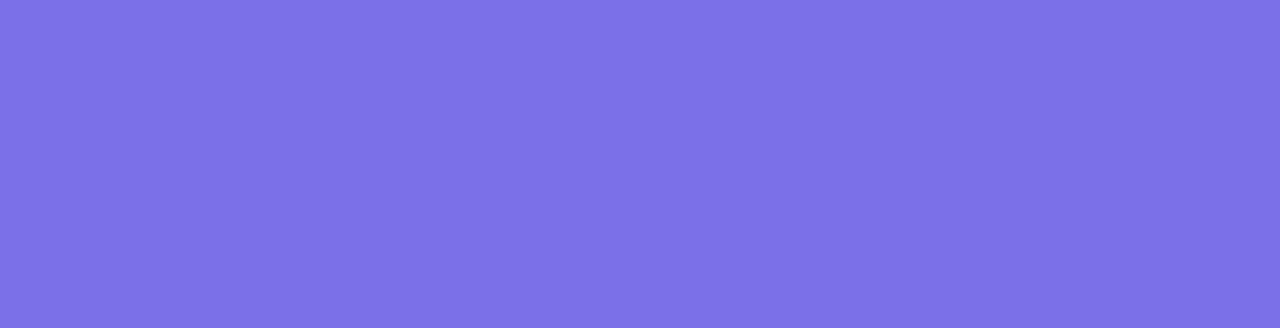
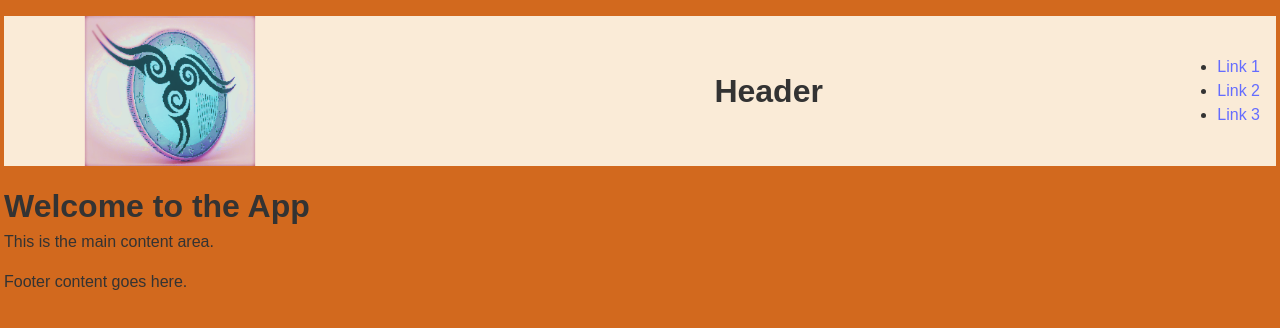
Before and after one commit to fidelChoqueDev/gestionFamily, a React (Vite) app: page / in a window 1280 px wide. Shown: the top 328 px of the page. Built offline with nearby package versions, Linux system fonts and the light colour scheme.

Commit message:
fit:Add layout and react router

```diff
--- a/package.json
+++ b/package.json
@@ -12,7 +12,8 @@
   },
   "dependencies": {
     "react": "^18.2.0",
-    "react-dom": "^18.2.0"
+    "react-dom": "^18.2.0",
+    "react-router": "^7.5.3"
   },
   "devDependencies": {
     "@types/react": "^18.0.27",
--- a/src/App.css
+++ b/src/App.css
@@ -5,12 +5,12 @@
 }
 body {
   font-family: 'Arial', sans-serif;
-  background-color: #7c70e9;
+  background: linear-gradient(45deg,#40E0D0,yellow);
   color: #333;
 }
-#root {
+/*#root {
   max-width: 1280px;
   margin: 0 auto;
   padding: 2rem;
   text-align: center;
-}
+}*/
--- a/src/App.jsx
+++ b/src/App.jsx
@@ -1,11 +1,18 @@
+import { LayoutMain } from './layout/layoutMain'
 import './App.css'
 
 function App() {
 
   return (
-    <div className="App">
-
-    </div>
+    <LayoutMain>
+      <div className="content">
+        <h1>Welcome to the App</h1>
+        <p>This is the main content area.</p>
+      </div>
+      <footer className="footer">
+        <p>Footer content goes here.</p>
+      </footer>
+    </LayoutMain>
   )
 }
 
--- a/src/index.css
+++ b/src/index.css
@@ -17,17 +17,18 @@
 a {
   font-weight: 500;
   color: #646cff;
-  text-decoration: inherit;
+  text-decoration: none;
 }
 a:hover {
   color: #535bf2;
 }
 
-body {
+/*body {
   margin: 0;
   display: flex;
   place-items: center;
-  min-width: 320px;
+  min-width: 100vh;
+  max-width: 100%;
   min-height: 100vh;
 }
 
@@ -53,7 +54,7 @@ button:hover {
 button:focus,
 button:focus-visible {
   outline: 4px auto -webkit-focus-ring-color;
-}
+}*/
 
 @media (prefers-color-scheme: light) {
   :root {
--- /dev/null
+++ b/src/layout/LayoutMain.css
@@ -0,0 +1,28 @@
+.container {
+	background: chocolate;
+	margin-inline: auto;
+	padding-inline: 4px;
+  display: flex;
+  flex-direction: column;
+  min-height: 100vh;
+	min-width: 100vh;
+	max-width: 100%;
+	gap: 16px;
+	padding-bottom: 16px;
+	padding-top: 16px;
+	/*border-radius: 8px;*/
+	/*box-shadow: 0px 0px 10px rgba(0,0,0,0.1);*/
+}
+.header {
+	background-color: antiquewhite;
+	position: sticky;
+	top: 0;
+	/*z-index: 20;*/
+	justify-content: space-between;
+	display: flex;
+	gap: 16px;
+	border-bottom-width: 16px;
+	align-items: center;
+	padding-left: 16px;
+	padding-right: 16px;
+}
--- /dev/null
+++ b/src/layout/LayoutMain.jsx
@@ -0,0 +1,20 @@
+import "./LayoutMain.css"
+
+export const LayoutMain = ( {children} ) => {
+  return (
+    <div className="container">
+			<header className="header">
+				<img src="/logoV2.svg" alt="Logo" className="logo" />
+				<h1>Header</h1>
+				<nav>
+					<ul>
+						<li><a href="#">Link 1</a></li>
+						<li><a href="#">Link 2</a></li>
+						<li><a href="#">Link 3</a></li>
+					</ul>
+				</nav>
+			</header>
+			{children}
+		</div>
+  )
+}
```
Also changed, not shown: 1 other file (tests, documents, lock files or other folders).
